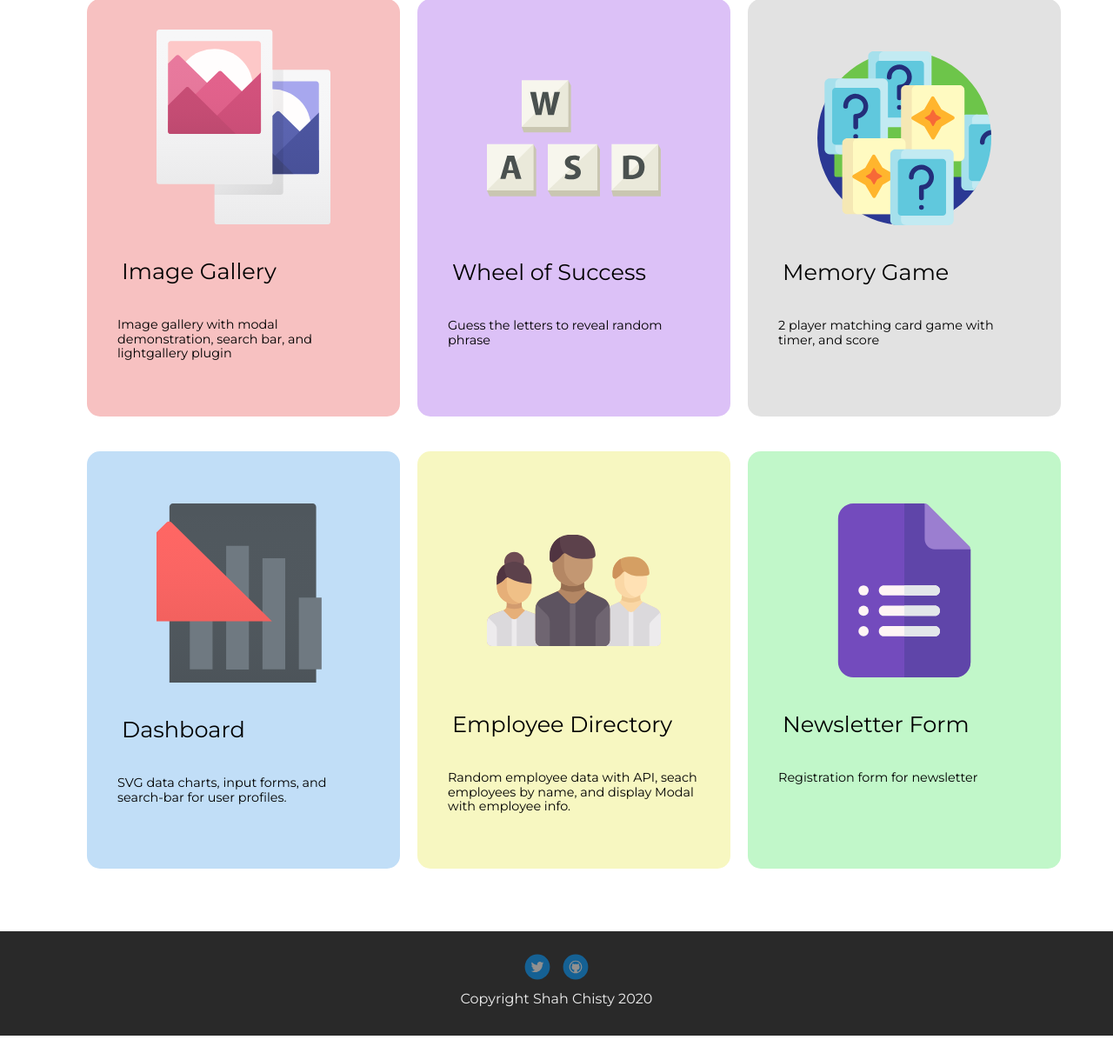
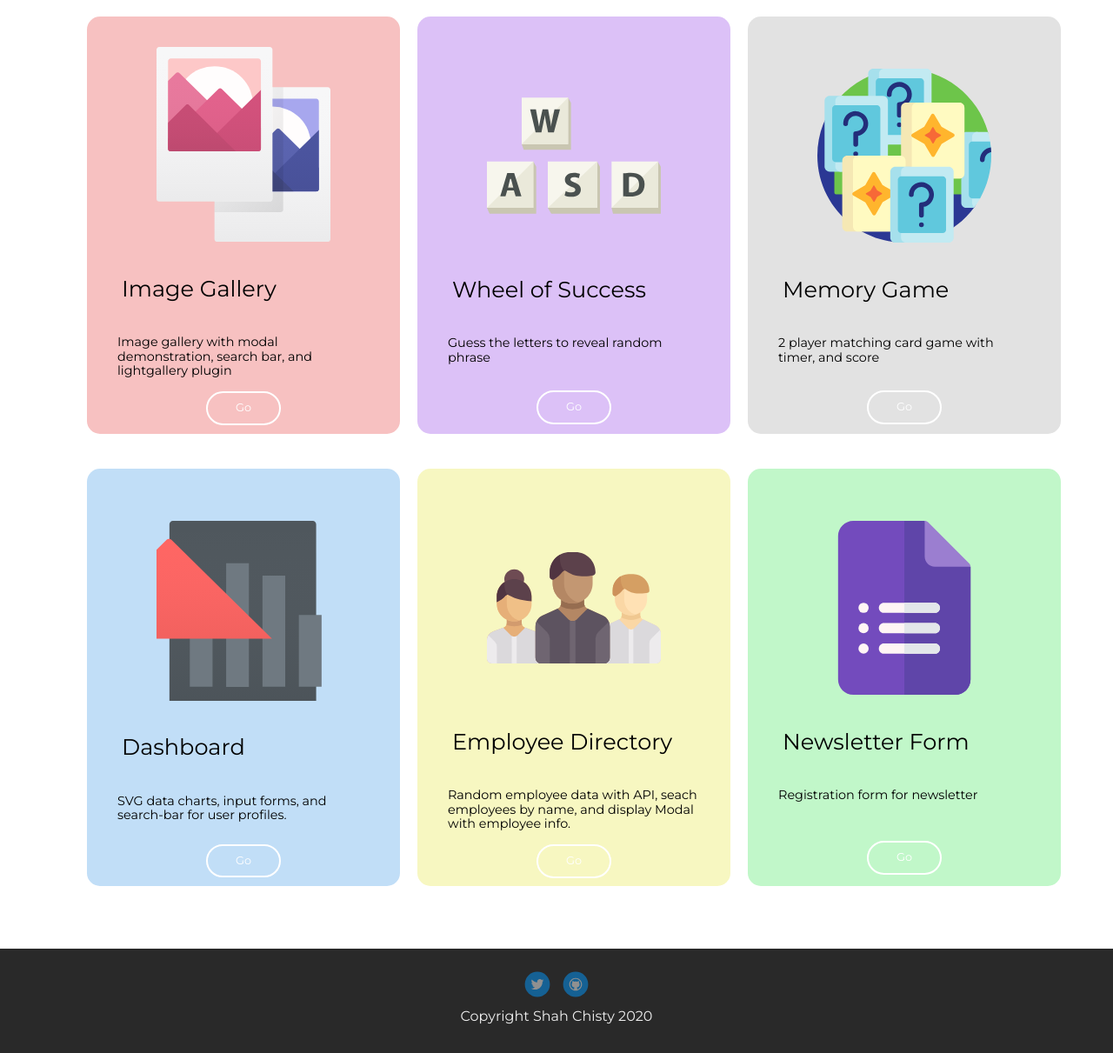
Before and after one commit to Sizu24/sizu24.github.io, a PHP site: page / in a window 1280 px wide. Shown: the part 3553-4764 px from the top of the page at 87% size. Run offline with PHP 8.4, Linux system fonts and the light colour scheme; some libraries are stand-ins or nearby versions.

Commit message:
go button alignmen on project cards

```diff
--- a/css/style.css
+++ b/css/style.css
@@ -812,6 +812,12 @@ footer {
 .card:nth-child(1) {
   background-color: #F7C1C1;
 }
+.card:nth-child(1) p {
+  margin-bottom: 0;
+}
+.card:nth-child(1) .go-button {
+  margin-top: 10px;
+}
 .card:nth-child(2) {
   background-color: #DCC1F7;
 }
@@ -821,11 +827,26 @@ footer {
 .card:nth-child(4) {
   background-color: #C1DEF7;
 }
+.card:nth-child(4) p {
+  margin-bottom: 0;
+}
+.card:nth-child(4) .go-button {
+  margin-top: 20px;
+}
 .card:nth-child(5) {
   background-color: #F7F7C1;
 }
+.card:nth-child(5) p {
+  margin-bottom: 0;
+}
+.card:nth-child(5) .go-button {
+  margin-top: 10px;
+}
 .card:nth-child(6) {
   background-color: #C1F7C9;
+}
+.card:nth-child(6) .go-button {
+  margin-top: 25px;
 }
 
 #background {
@@ -1022,14 +1043,19 @@ footer .copyright {
   color: #000;
 }
 
-.run-button {
+.go-button {
   font-size: 0.8em;
   background-color: transparent;
   color: #fff;
-  padding: 18px 32px;
-  border-radius: 10px;
+  padding: 10px 32px;
+  border-radius: 100px;
   border: 2px solid #fff;
   margin: 10px 5px;
+}
+.go-button:hover {
+  background-color: blue;
+  transition-duration: 1s;
+  border-color: blue;
 }
 
 .code-button {
--- a/index.html
+++ b/index.html
@@ -78,7 +78,8 @@
             <p>I am a front-end web developer from Reno NV</p>
             <h3>About Me</h3>
             <p>
-              I have 2 years of experience as a web developer.
+              I started learning front end web development 2 years ago, and completed courses
+              at Team Treehouse, Udacity, Udemy, and Code Academy.
               Recently completed the Front End Deveoper Tech Degree
               at Team Treehouse.
             </p>
@@ -270,6 +271,9 @@
             <p class="card-description">
               Image gallery with modal demonstration, search bar, and lightgallery plugin
             </p>
+            <a href="https://sizu24.github.io/Interactive-Dashboard/">
+              <button class="go-button">Go</button>
+              </a>
           </div>
 
           <div class="card">
@@ -297,6 +301,9 @@
             <p class="card-description">
               Guess the letters to reveal random phrase
             </p>
+            <a href="https://sizu24.github.io/Game-Show-App/">
+              <button class="go-button">Go</button>
+              </a>
           </div>
 
           <div class="card">
@@ -326,11 +333,12 @@
               <p class="card-description">
                 2 player matching card game with timer, and score
               </p>
+              <a href="https://sizu24.github.io/MemoryGame/">
+                <button class="go-button">Go</button>
+                </a>
           </div>
 
           <div class="card">
-            <!-- <a href="https://sizu24.github.io/Interactive-Dashboard">
-            </a> -->
 
             <svg id="dashboard-icon" xmlns="http://www.w3.org/2000/svg" xmlns:xlink="http://www.w3.org/1999/xlink" viewBox="0 0 512 528">
               <defs/>
@@ -372,6 +380,9 @@
               <p class="card-description">
                 SVG data charts, input forms, and search-bar for user profiles.
               </p>
+              <a href="https://sizu24.github.io/Interactive-Dashboard/">
+              <button class="go-button">Go</button>
+              </a>
           </div>
 
           <div class="card">
@@ -414,6 +425,9 @@
             <p class="card-description">
               Random employee data with API, seach employees by name, and display Modal with employee info.
             </p>
+            <a href="https://sizu24.github.io/Employee-Directory-API/">
+              <button class="go-button">Go</button>
+              </a>
           </div>
 
           <div class="card">
@@ -437,6 +451,9 @@
             <p class="card-description">
               Registration form for newsletter
             </p>
+            <a href="https://sizu24.github.io/Registration-Form/">
+              <button class="go-button">Go</button>
+              </a>
           </div>
         </div>
       </div>
--- a/scss/partials/component/_buttons.scss
+++ b/scss/partials/component/_buttons.scss
@@ -92,14 +92,19 @@
 
 // Project section card buttons
 
-.run-button{
+.go-button{
   font-size: 0.8em;
   background-color: transparent;
   color: #fff;
-  padding: 18px 32px;
-  border-radius: 10px;
+  padding: 10px 32px;
+  border-radius: 100px;
   border: 2px solid #fff;
   margin: 10px 5px;
+  &:hover{
+    background-color: blue;
+    transition-duration: 1s;
+    border-color: blue;
+  }
 }
 .code-button{
   font-size: 0.8em;
--- a/scss/partials/component/_cards.scss
+++ b/scss/partials/component/_cards.scss
@@ -40,6 +40,12 @@
   background-color: #333333;
   &:nth-child(1){
     background-color: #F7C1C1;
+    p{
+      margin-bottom: 0;
+    }
+    .go-button{
+      margin-top: 10px;
+    }
   }
   &:nth-child(2){
     background-color: #DCC1F7;
@@ -49,11 +55,26 @@
   }
   &:nth-child(4){
     background-color: #C1DEF7;
+    p{
+      margin-bottom: 0;
+    }
+    .go-button{
+      margin-top: 20px;
+    }
   }
   &:nth-child(5){
     background-color: #F7F7C1;
+    p{
+      margin-bottom: 0;
+    }
+    .go-button{
+      margin-top: 10px;
+    }
   }
   &:nth-child(6){
     background-color: #C1F7C9;
+    .go-button{
+      margin-top: 25px;
+    }
   }
 }
```
Also changed, not shown: 1 other file.
